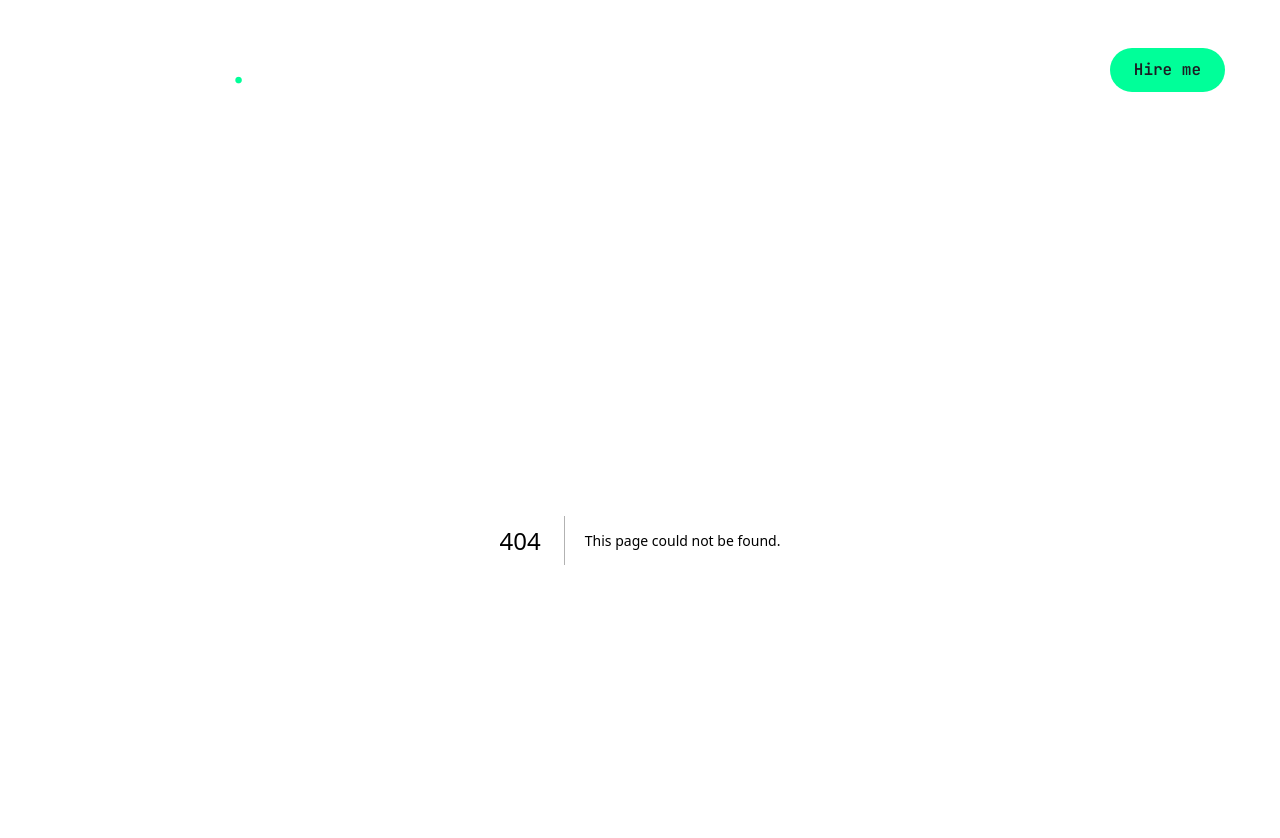
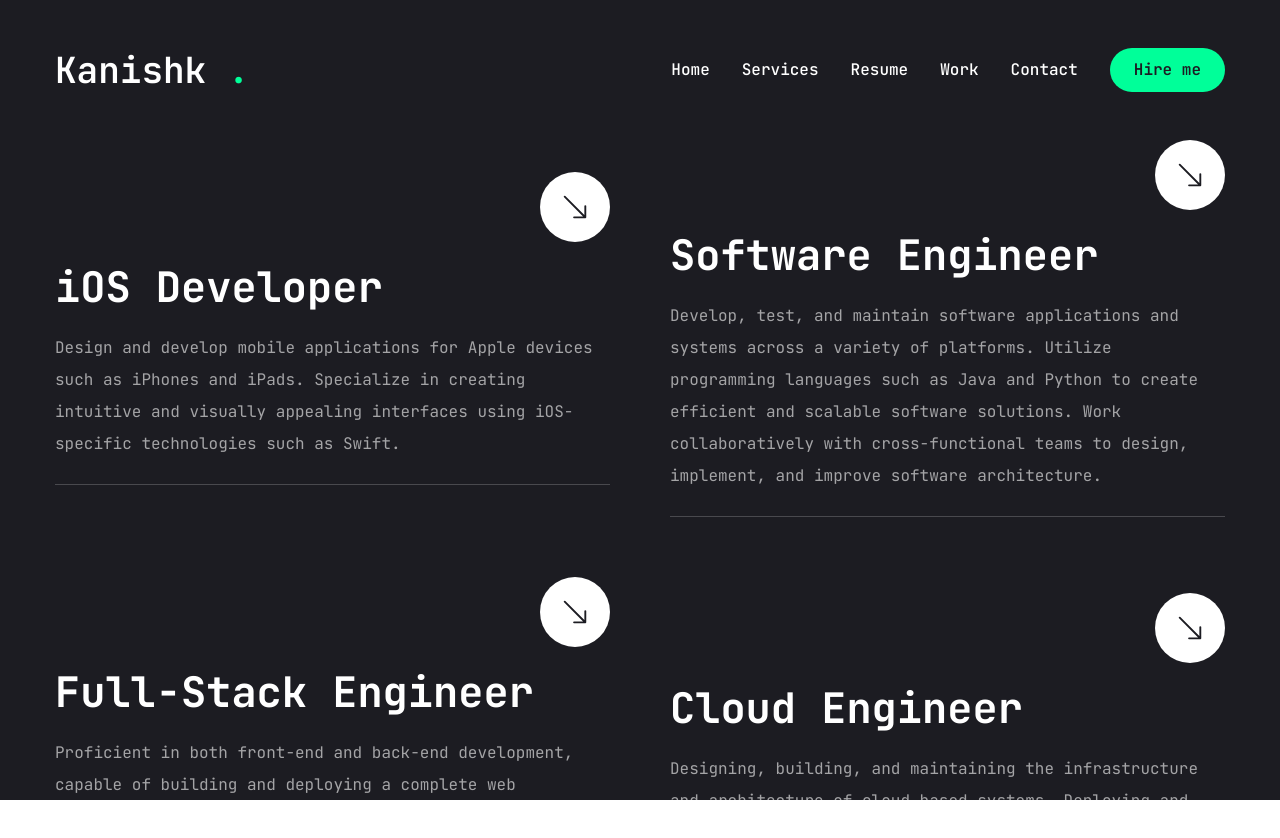
Before and after one commit to bhatiakanishk/Kanishk_Portfolio, a Next.js app in the folder portfolio_website/portfolio-website/: page /about in a window 1280 px wide. Before the commit this address had no page. Shown: the top 838 px of the page. Built offline with nearby package versions, Linux system fonts and the light colour scheme.

Commit message:
Create page.jsx

```diff
--- /dev/null
+++ b/portfolio_website/portfolio-website/app/about/page.jsx
@@ -0,0 +1,58 @@
+"use client";
+
+import {BsArrowDownRight} from "react-icons/bs";
+import Link from "next/link";
+import {motion} from "framer-motion";
+
+const abouts = [
+    {
+        num: '01',
+        title: 'iOS Developer',
+        description: 'Design and develop mobile applications for Apple devices such as iPhones and iPads. Specialize in creating intuitive and visually appealing interfaces using iOS-specific technologies such as Swift.',
+        href: ""
+    },
+    {
+        num: '02',
+        title: 'Software Engineer',
+        description: 'Develop, test, and maintain software applications and systems across a variety of platforms. Utilize programming languages such as Java and Python to create efficient and scalable software solutions. Work collaboratively with cross-functional teams to design, implement, and improve software architecture.',
+        href: ""
+    },
+    {
+        num: '03',
+        title: 'Full-Stack Engineer',
+        description: 'Proficient in both front-end and back-end development, capable of building and deploying a complete web application from scratch. Expertise in multiple programming languages, databases, and frameworks, and skilled in handling the entire web development process.',
+        href: ""
+    },
+    {
+        num: '04',
+        title: 'Cloud Engineer',
+        description: 'Designing, building, and maintaining the infrastructure and architecture of cloud-based systems. Deploying and managing cloud-based applications and services, utilizing cloud platforms such as AWS.',
+        href: ""
+    },
+]
+
+const About = () => {
+    return (
+        <section className="min-h-[80vh] flex flex-col justify-center py-12 xl:py-0">
+            <div className="container mx-auto">
+                <motion.div initial={{opacity: 0}} animate={{opacity: 1, transition: {delay: 2.4, duration: 0.4, ease: "easeIn"}}} className="grid grid-cols-1 md:grid-cols-2 gap-[60px]">
+                    {abouts.map((about, index) => {
+                        return <div key={index} className="flex-1 flex flex-col justify-center gap-6 group">
+                            <div className="w-full flex justify-between items-center">
+                                <div className="text-5xl font-extrabold text-outline text-transparent group-hover:text-outline-hover transition-all duration-500">{about.num}</div>
+                                <Link href={about.href} className="w-[70px] h-[70px] rounded-full bg-white group-hover:bg-accent transition-all duration-500 flex justify-center items-center hover:-rotate-45">
+                                    <BsArrowDownRight className="text-primary text-3xl"/>
+                                </Link>
+                            </div>
+                            <h2 className="text-[42px] font-bold leading-none text-white group-hover:text-accent transition-all duration-500">{about.title}</h2>
+                            <p className="text-white/60">{about.description}</p>
+                            <div className="border-b border-white/20 w-full"></div>
+                        </div>
+                    })}
+                </motion.div>
+            </div>
+        </section>
+    )
+}
+
+export default About
```
